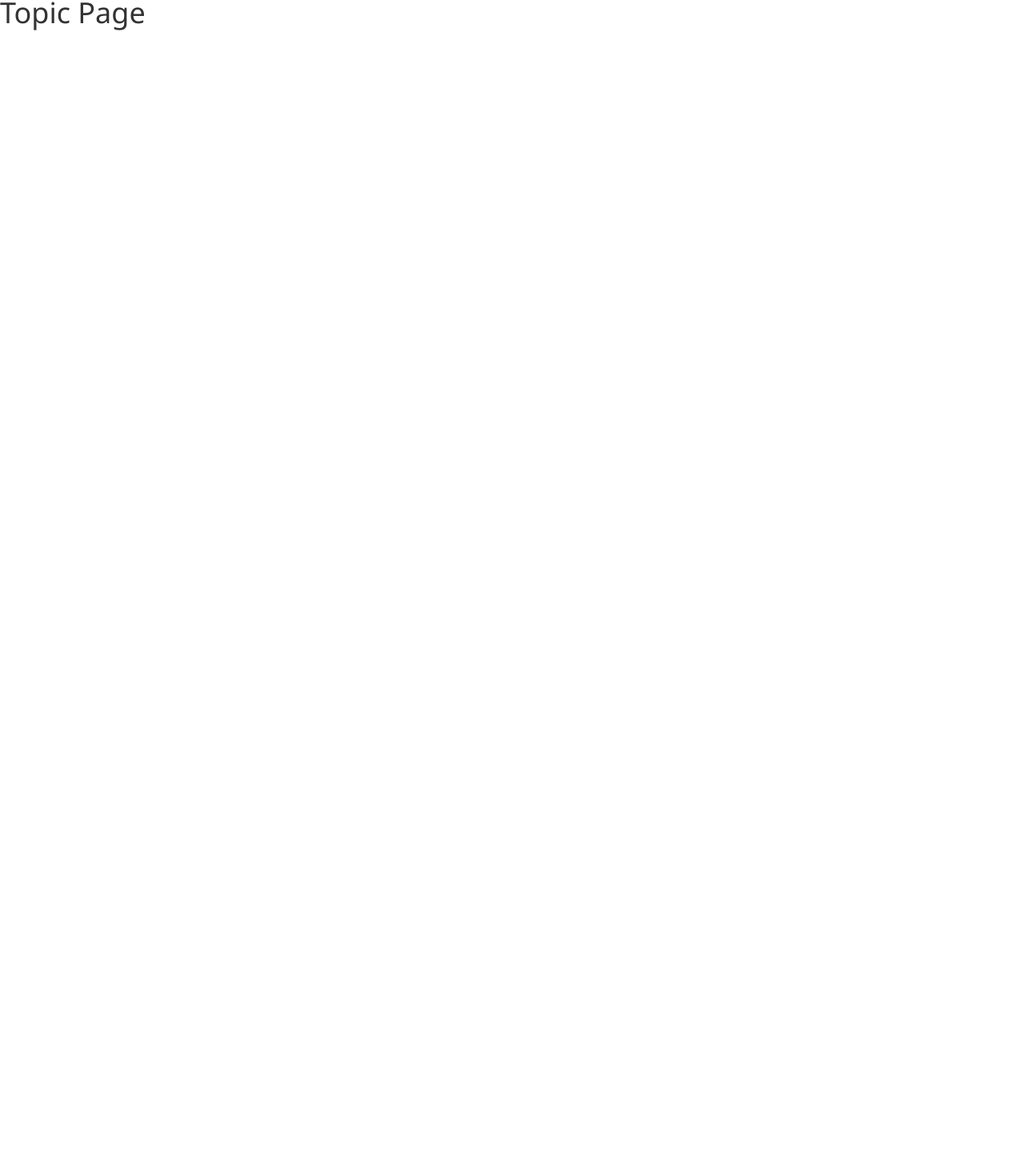
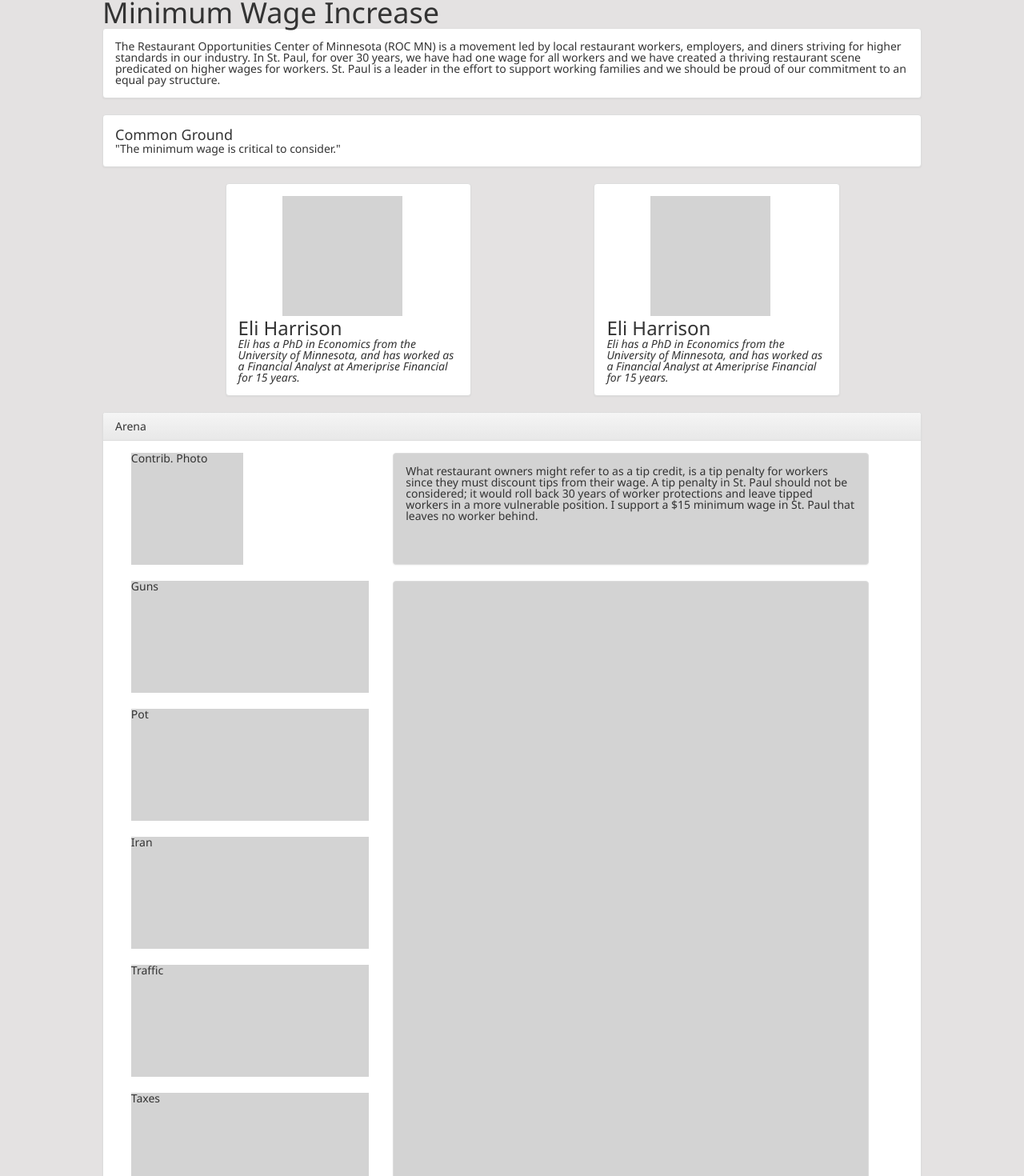
Before and after one commit to prime-hadar-policy-bytes/policy_bytes, a React (Create React App) app: page /topicPage in a window 1280 px wide. Shown: the part 138-1608 px from the top of the page at 80% size. Before the commit the page ends 800 px from the top, so only its background shows below. Built offline with nearby package versions, Linux system fonts and the light colour scheme.

Commit message:
Topic Page Wireframe Progress

```diff
--- a/src/components/TopicPage/TopicPage.jsx
+++ b/src/components/TopicPage/TopicPage.jsx
@@ -1,16 +1,99 @@
 import React, { Component } from 'react'
-import PropTypes from 'prop-types'
 import { connect } from 'react-redux'
+import Footer from '../Footer/Footer.jsx'
+
+import Panel from 'react-bootstrap/lib/Panel';
 
 export class TopicPage extends Component {
-  static propTypes = {
-    prop: PropTypes
-  }
 
   render() {
     return (
       <div>
-        <h1>Topic Page</h1>
+        <div className="wrapper">
+          <h1>Minimum Wage Increase</h1>
+
+            <Panel>
+              <Panel.Body>
+              <p>
+              The Restaurant Opportunities Center of Minnesota (ROC MN)
+              is a movement led by local restaurant workers, employers,
+              and diners striving for higher standards in our industry.
+              In St. Paul, for over 30 years, we have had one wage for all workers
+              and we have created a thriving restaurant scene predicated on higher wages
+              for workers. St. Paul is a leader in the effort to support working
+              families and we should be proud of our commitment to an equal pay structure.
+              </p>
+              </Panel.Body>
+            </Panel>
+
+            <Panel>
+              <Panel.Body>
+              <h4>Common Ground</h4>
+              <p>
+                "The minimum wage is critical to consider."
+              </p>
+              </Panel.Body>
+            </Panel>
+
+            <Panel className="contributorPanel">
+              <Panel.Body>
+               <div className="wirePhoto"></div>
+               <h3>Eli Harrison</h3>
+                <i>Eli has a PhD in Economics from the University of Minnesota,
+                  and has worked as a Financial Analyst at Ameriprise Financial for 15 years.
+                </i>
+              </Panel.Body>
+            </Panel>
+
+            <Panel className="contributorPanel">
+              <Panel.Body>
+               <div className="wirePhoto"></div>
+               <h3>Eli Harrison</h3>
+                <i>Eli has a PhD in Economics from the University of Minnesota,
+                  and has worked as a Financial Analyst at Ameriprise Financial for 15 years.
+                </i>
+              </Panel.Body>
+            </Panel>
+
+            {/* <Tabs defaultActiveKey={2} id="uncontrolled-tab-example">
+              <Tab eventKey={1} title="Tab 1">
+                Tab 1 content
+              </Tab>
+              <Tab eventKey={2} title="Tab 2">
+                Tab 2 content
+              </Tab>
+              <Tab eventKey={3} title="Tab 3" disabled>
+                Tab 3 content
+              </Tab>
+            </Tabs>; */}
+
+            <Panel>
+              <Panel.Heading>Arena</Panel.Heading>
+              <Panel.Body>
+              <div className="wireArenaPhoto">Contrib. Photo</div>
+                <Panel className="wireArenaSummary">
+                  <Panel.Body>
+                    What restaurant owners might refer to as a tip credit,
+                    is a tip penalty for workers since they must discount tips from their wage.
+                    A tip penalty in St. Paul should not be considered; it would roll back 30 years of worker
+                    protections and leave tipped workers in a more vulnerable position. I support a $15
+                    minimum wage in St. Paul that leaves no worker behind.
+                  </Panel.Body>
+                </Panel>
+                <Panel className="wireArena"></Panel>
+                <div className="wireKeyClaim">Guns</div>
+                <div className="wireKeyClaim">Pot</div>
+                <div className="wireKeyClaim">Iran</div>
+                <div className="wireKeyClaim">Traffic</div>
+                <div className="wireKeyClaim">Taxes</div>
+                <div className="wireKeyClaim">Rolling Stones/Beatles</div>
+              </Panel.Body>
+            </Panel>
+
+
+          </div>
+
+          <Footer/>
       </div>
     )
   }
--- a/src/styles/main.css
+++ b/src/styles/main.css
@@ -31,7 +31,8 @@ table {
 
 body {
     -webkit-text-size-adjust: none;
-    font-family: 'Segoe UI', Tahoma, Geneva, Verdana, sans-serif
+    font-family: 'Segoe UI', Tahoma, Geneva, Verdana, sans-serif;
+    background-color: rgb(228, 226, 226);
 }
 
 .instructions h1 {
@@ -115,6 +116,12 @@ li a:hover {
 
 /* NEW CSS FRIDAY MAY 18 */
 
+.contributorPanel{
+    margin-left: 15%;
+    width: 30%;
+    display: inline-block;
+}
+
 .footer{
     width: 100%;
     background-color: #CA4A00;
@@ -144,3 +151,34 @@ li a:hover {
     display: inline-block;
     margin-left: 12%;
 }
+
+.wireArena{
+    float: right;
+    height: 68em;
+    width: 60%;
+    background-color: lightgrey;
+    margin: auto 5% auto 2%;
+}
+
+.wireArenaPhoto{
+    height: 10em;
+    width: 10em;
+    background-color: lightgrey;
+    margin: auto auto 2% 2%;
+    display: inline-block;
+}
+
+.wireArenaSummary{
+    float: right;
+    height: 10em;
+    width: 60%;
+    background-color: lightgrey;
+    margin: auto 5% auto 2%;
+}
+
+.wireKeyClaim{
+    height: 10em;
+    width: 30%;
+    background-color: lightgrey;
+    margin: auto auto 2% 2%;
+}
```
